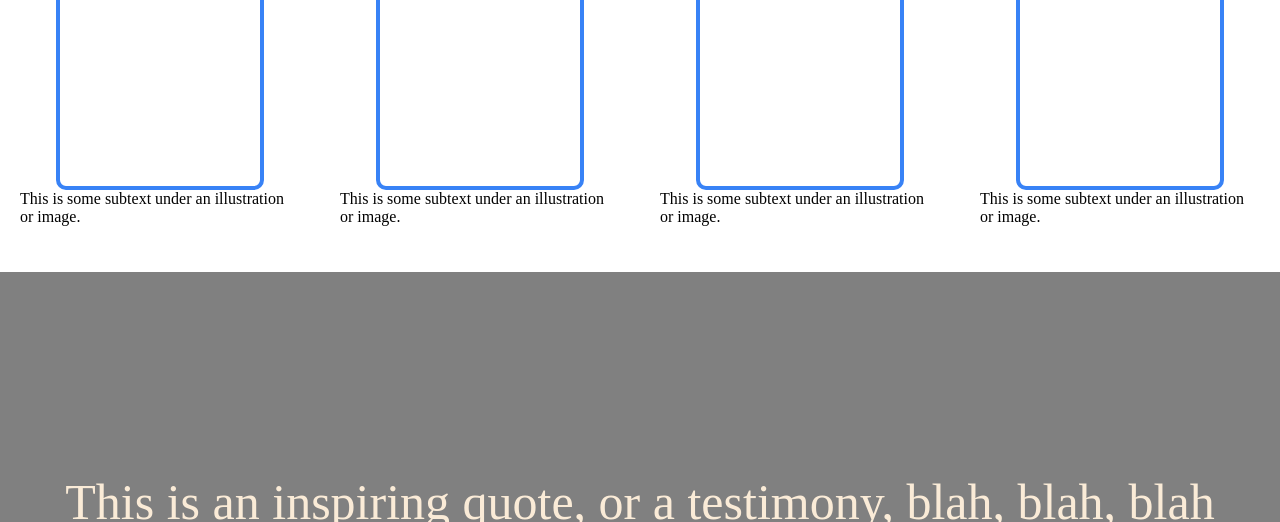
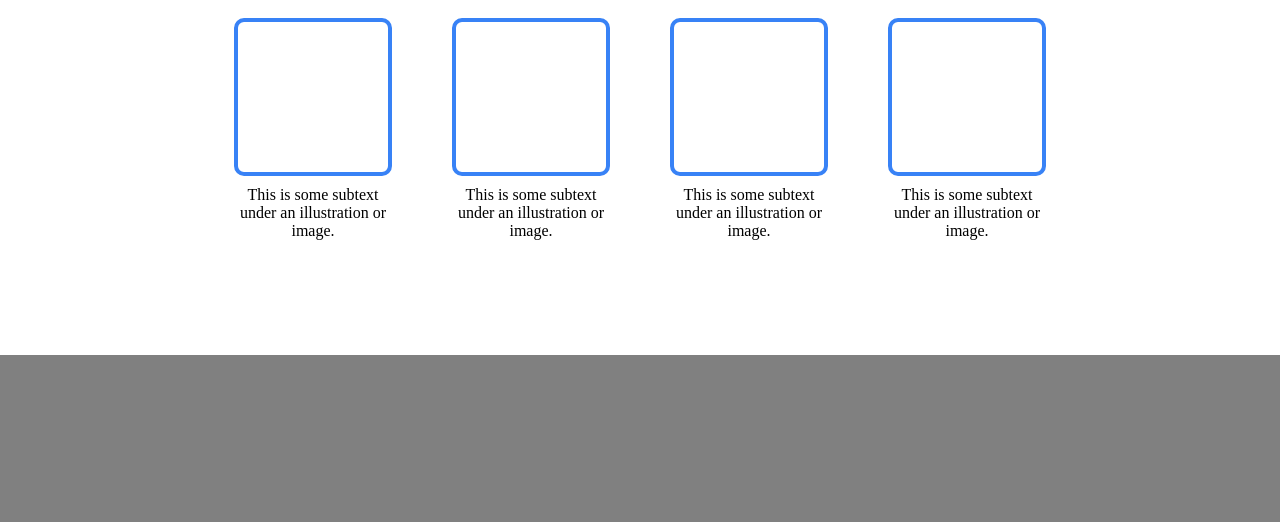
Before and after one commit to CitizenAlex567/odin-landing, a plain HTML site: page index.html in a window 1280 px wide. Shown: the part 613-1135 px from the top of the page. Drawn offline with Linux system fonts and the light colour scheme.

Commit message:
Centrado div.medio, arreglados margenes, gap, height, etc

```diff
--- a/stylesheet.css
+++ b/stylesheet.css
@@ -58,36 +58,43 @@ header {
 }
 
 .medio {
-    height: 450px;
+    height: 500px;
     display: flex;
     justify-content: center;
     align-items: center;
     flex-direction: column;
+    margin-bottom: 33px;
 }
 
 h2 {
     font-size: 40px;
 }
 
+.cuadrados {
+   display: flex;
+   flex-direction: row;
+   gap: 60px;
+   justify-content: center;
+   flex-wrap: nowrap;
+}
+
 .info {
-    margin: 20px;
     display: flex;
     flex-direction: column;
     align-items: center;
-}
-
-.cuadrados {
-   display: flex;
-   flex-direction: row;
+    text-align: center;
+    width: 158px;
+    gap: 10px;
 }
 
 #rectangle2 {
-    width: 200px;
-    height: 200px;
+    width: 150px;
+    height: 150px;
     background: #ffffff;
     border: 4px solid;
     border-color: #3882f6;
     border-radius: 10px;
+    flex-shrink: 0;
 }
 
 .quote {
```
